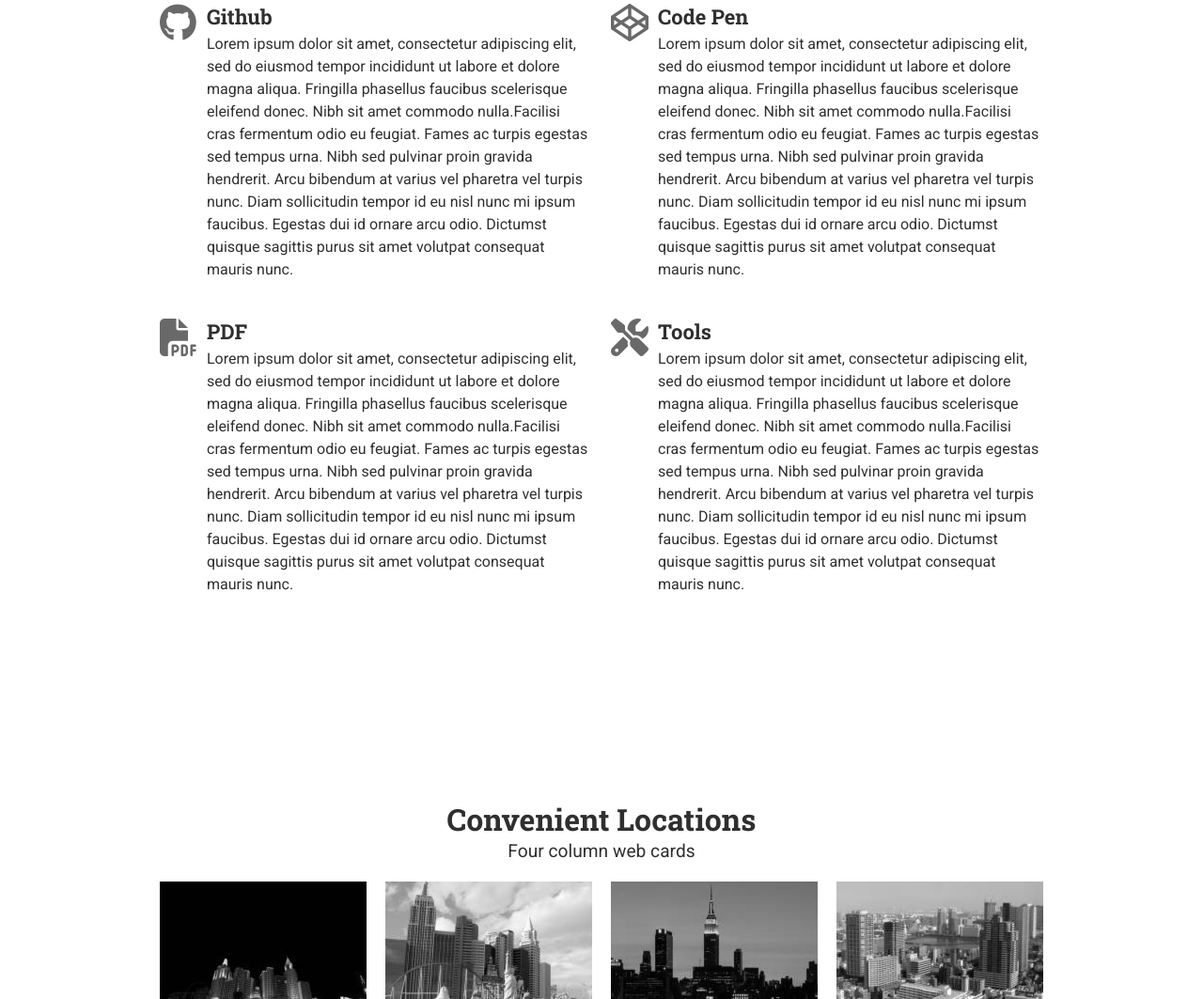
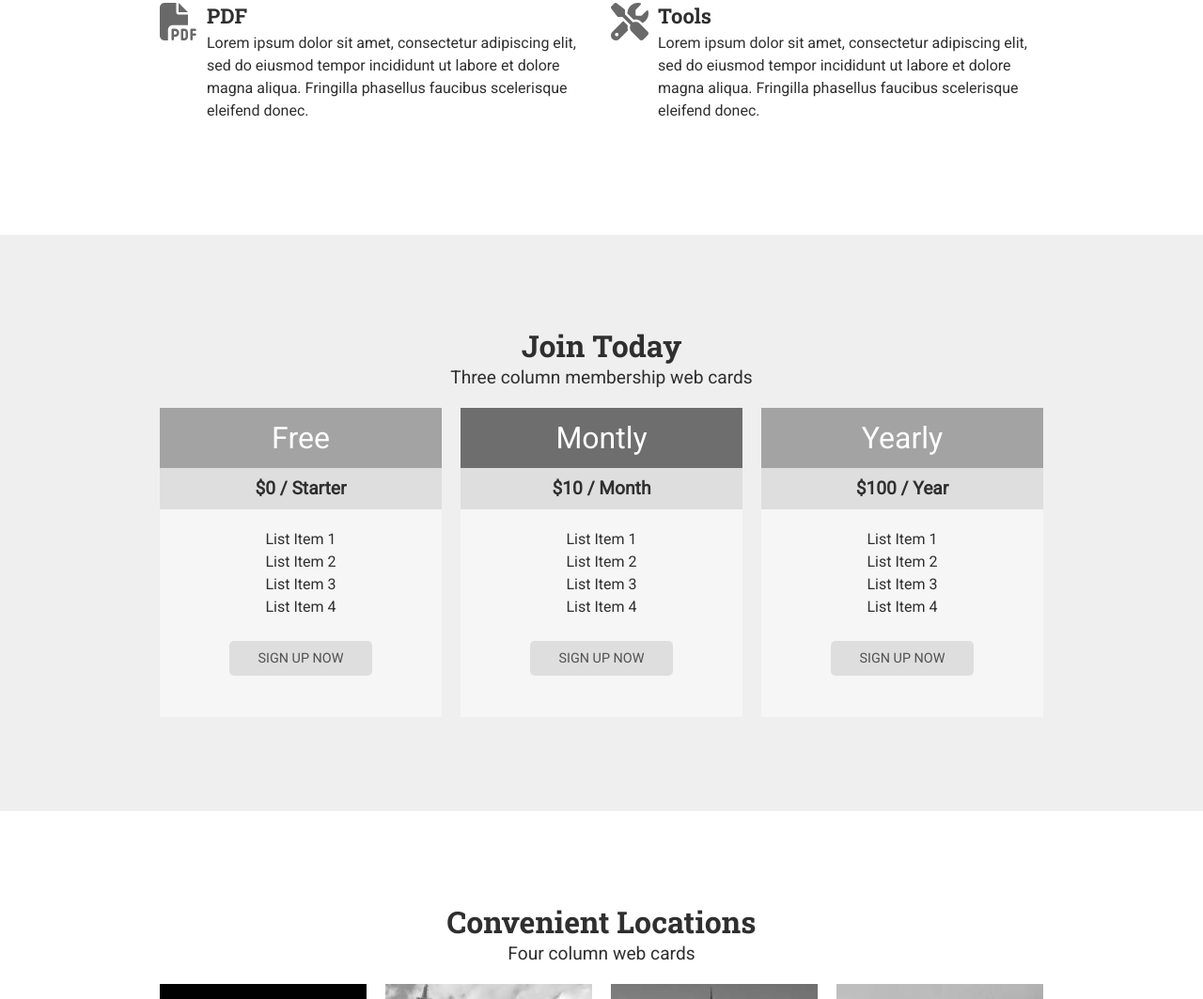
Before and after one commit to ka825/class-lessons, a plain HTML site: page index.html in a window 1280 px wide. Shown: the part 3531-4594 px from the top of the page at 94% size. Drawn offline with nearby package versions, Linux system fonts and the light colour scheme; a script that the page names is missing.

Commit message:
updated files

```diff
--- a/css/style.css
+++ b/css/style.css
@@ -150,6 +150,73 @@ nav li {
 
 }
 
+/* Memberships */
+.memberships {
+ 	width: 100%;
+	padding: 100px 0;
+	background-color: #efefef;
+}
+
+.membership-free,
+.membership-montly,
+.membership-yearly {
+	font-size: 2em;
+	color: #ffffff;
+	text-align: center;
+	padding: 20px 0;
+}
+
+.membership-free {
+	background-color: #a3a3a3;
+}
+
+.membership-montly {
+	background-color: #6e6e6e;
+}
+
+.membership-yearly {
+	background-color: #a3a3a3;
+}
+
+.membership-cost{
+	font-size:1.2em;
+	font-weight:900;
+	text-align: center;
+	padding:10px 0;
+	margin-bottom: 20px;
+	background-color: #dedede;
+}
+
+.membership-features {
+	text-align: center;
+	background-color: #f6f6f6;
+	padding-bottom: 20px;
+}
+
+.membership-features ul {
+	padding: 0;
+	margin: 0;
+	text-align: center;
+}
+
+.membership-features li {
+	list-style: none outside none;
+}
+
+.membership-btn {
+margin: 30px auto;
+
+}
+
+.membership-btn a {
+	border-radius: 5px;
+	background-color: #dedede;
+	padding: 10px 30px;
+	font-size: .9em;
+	text-decoration: none;
+	text-transform: uppercase;
+	color: #515255;
+}
 
 
 
--- a/index.html
+++ b/index.html
@@ -177,52 +177,119 @@
 		<div class="columns_2">
 			<i class="fab fa-html5"></i>
 			<h3 class="features-subhead">HTML5</h3>
-			<p class="features-copy"> Lorem ipsum dolor sit amet, consectetur adipiscing elit, sed do eiusmod tempor incididunt ut labore et dolore magna aliqua. Fringilla phasellus faucibus scelerisque eleifend donec. Nibh sit amet commodo nulla.Facilisi cras fermentum odio eu feugiat. Fames ac turpis egestas sed tempus urna. Nibh sed pulvinar proin gravida hendrerit. Arcu bibendum at varius vel pharetra vel turpis nunc. Diam sollicitudin tempor id eu nisl nunc mi ipsum faucibus. Egestas dui id ornare arcu odio. Dictumst quisque sagittis purus sit amet volutpat consequat mauris nunc.</p>
+			<p class="features-copy"> Lorem ipsum dolor sit amet, consectetur adipiscing elit, sed do eiusmod tempor incididunt ut labore et dolore magna aliqua. Fringilla phasellus faucibus scelerisque eleifend donec. </p>
 			</div>
 
 
 		<div class="columns_2">
 		  <i class="fab fa-css3"></i>
 			<h3 class="features-subhead">CSS3</h3>
-			<p class="features-copy"> Lorem ipsum dolor sit amet, consectetur adipiscing elit, sed do eiusmod tempor incididunt ut labore et dolore magna aliqua. Fringilla phasellus faucibus scelerisque eleifend donec. Nibh sit amet commodo nulla.Facilisi cras fermentum odio eu feugiat. Fames ac turpis egestas sed tempus urna. Nibh sed pulvinar proin gravida hendrerit. Arcu bibendum at varius vel pharetra vel turpis nunc. Diam sollicitudin tempor id eu nisl nunc mi ipsum faucibus. Egestas dui id ornare arcu odio. Dictumst quisque sagittis purus sit amet volutpat consequat mauris nunc.</p></div>
+			<p class="features-copy"> Lorem ipsum dolor sit amet, consectetur adipiscing elit, sed do eiusmod tempor incididunt ut labore et dolore magna aliqua. Fringilla phasellus faucibus scelerisque eleifend donec. </p></div>
 		</div>
 
 		<div class="row">
 		<div class="columns_2">
 			<i class="fab fa-github"></i>
 			<h3 class="features-subhead">Github</h3>
-			<p class="features-copy"> Lorem ipsum dolor sit amet, consectetur adipiscing elit, sed do eiusmod tempor incididunt ut labore et dolore magna aliqua. Fringilla phasellus faucibus scelerisque eleifend donec. Nibh sit amet commodo nulla.Facilisi cras fermentum odio eu feugiat. Fames ac turpis egestas sed tempus urna. Nibh sed pulvinar proin gravida hendrerit. Arcu bibendum at varius vel pharetra vel turpis nunc. Diam sollicitudin tempor id eu nisl nunc mi ipsum faucibus. Egestas dui id ornare arcu odio. Dictumst quisque sagittis purus sit amet volutpat consequat mauris nunc.</p>
+			<p class="features-copy"> Lorem ipsum dolor sit amet, consectetur adipiscing elit, sed do eiusmod tempor incididunt ut labore et dolore magna aliqua. Fringilla phasellus faucibus scelerisque eleifend donec. </p>
 			</div>
 
 
 		<div class="columns_2">
 		   <i class="fab fa-codepen"></i>
 			<h3 class="features-subhead">Code Pen</h3>
-			<p class="features-copy"> Lorem ipsum dolor sit amet, consectetur adipiscing elit, sed do eiusmod tempor incididunt ut labore et dolore magna aliqua. Fringilla phasellus faucibus scelerisque eleifend donec. Nibh sit amet commodo nulla.Facilisi cras fermentum odio eu feugiat. Fames ac turpis egestas sed tempus urna. Nibh sed pulvinar proin gravida hendrerit. Arcu bibendum at varius vel pharetra vel turpis nunc. Diam sollicitudin tempor id eu nisl nunc mi ipsum faucibus. Egestas dui id ornare arcu odio. Dictumst quisque sagittis purus sit amet volutpat consequat mauris nunc.</p>
-		</div>
+			<p class="features-copy"> Lorem ipsum dolor sit amet, consectetur adipiscing elit, sed do eiusmod tempor incididunt ut labore et dolore magna aliqua. Fringilla phasellus faucibus scelerisque eleifend donec.</p></div>
 		</div>
 
 		<div class="row">
 			<div class="columns_2">
 			<i class="fas fa-file-pdf"></i>
 			<h3 class="features-subhead">PDF</h3>
-			<p class="features-copy"> Lorem ipsum dolor sit amet, consectetur adipiscing elit, sed do eiusmod tempor incididunt ut labore et dolore magna aliqua. Fringilla phasellus faucibus scelerisque eleifend donec. Nibh sit amet commodo nulla.Facilisi cras fermentum odio eu feugiat. Fames ac turpis egestas sed tempus urna. Nibh sed pulvinar proin gravida hendrerit. Arcu bibendum at varius vel pharetra vel turpis nunc. Diam sollicitudin tempor id eu nisl nunc mi ipsum faucibus. Egestas dui id ornare arcu odio. Dictumst quisque sagittis purus sit amet volutpat consequat mauris nunc.</p>
-			</div>
+			<p class="features-copy"> Lorem ipsum dolor sit amet, consectetur adipiscing elit, sed do eiusmod tempor incididunt ut labore et dolore magna aliqua. Fringilla phasellus faucibus scelerisque eleifend donec. </p>
+				</div>
 
 
 		<div class="columns_2">
 		   <i class="fas fa-tools"></i>
 			<h3 class="features-subhead"> Tools</h3>
-			<p class="features-copy"> Lorem ipsum dolor sit amet, consectetur adipiscing elit, sed do eiusmod tempor incididunt ut labore et dolore magna aliqua. Fringilla phasellus faucibus scelerisque eleifend donec. Nibh sit amet commodo nulla.Facilisi cras fermentum odio eu feugiat. Fames ac turpis egestas sed tempus urna. Nibh sed pulvinar proin gravida hendrerit. Arcu bibendum at varius vel pharetra vel turpis nunc. Diam sollicitudin tempor id eu nisl nunc mi ipsum faucibus. Egestas dui id ornare arcu odio. Dictumst quisque sagittis purus sit amet volutpat consequat mauris nunc.</p></div>
+			<p class="features-copy"> Lorem ipsum dolor sit amet, consectetur adipiscing elit, sed do eiusmod tempor incididunt ut labore et dolore magna aliqua. Fringilla phasellus faucibus scelerisque eleifend donec.  </p></div>
 
 
 		</div>
-
 		</div> <!-- End container-->
 	</section>
 
 
 
+	<!-- Membership-->
+
+	<section class="memberships">
+	<div class="container">
+		<h2 class="section-head">Join Today</h2>
+		<p class="section-copy">Three column membership web cards</p>
+		<div class="row">
+			<div class="columns_3">
+			<div class="membership-features">
+				<div class="membership-free">Free</div>
+				<div class="membership-cost"> $0 / Starter</div>
+				<ul>
+				<li> List Item 1</li>
+				<li> List Item 2</li>
+				<li> List Item 3</li>
+				<li> List Item 4</li>
+				</ul>
+				<div class="membership-btn">
+				<a href="#" target="_blank"> Sign up Now</a>
+				</div><!-- End membership -->
+				</div> <!-- End membership features-->
+			</div> <!-- End column-->
+
+			<div class="columns_3">
+			<div class="membership-features">
+				<div class="membership-montly">Montly</div>
+				<div class="membership-cost"> $10 / Month</div>
+				<ul>
+				<li> List Item 1</li>
+				<li> List Item 2</li>
+				<li> List Item 3</li>
+				<li> List Item 4</li>
+				</ul>
+				<div class="membership-btn">
+				<a href="#" target="_blank"> Sign up Now</a>
+				</div><!-- End membership -->
+				</div> <!-- End membership features-->
+			</div> <!-- End column-->
+
+			<div class="columns_3">
+			<div class="membership-features">
+				<div class="membership-yearly">Yearly</div>
+				<div class="membership-cost"> $100 / Year</div>
+				<ul>
+				<li> List Item 1</li>
+				<li> List Item 2</li>
+				<li> List Item 3</li>
+				<li> List Item 4</li>
+				</ul>
+				<div class="membership-btn">
+				<a href="#" target="_blank"> Sign up Now</a>
+				</div><!-- End membership -->
+				</div> <!-- End membership features-->
+			</div> <!-- End column-->
+
+
+
+
+
+
+
+
+
+
+
+		</div> <!-- End row-->
+		</div> <!-- End container-->
+
+	</section>
 
 
 
```
Also changed, not shown: 1 other file.
